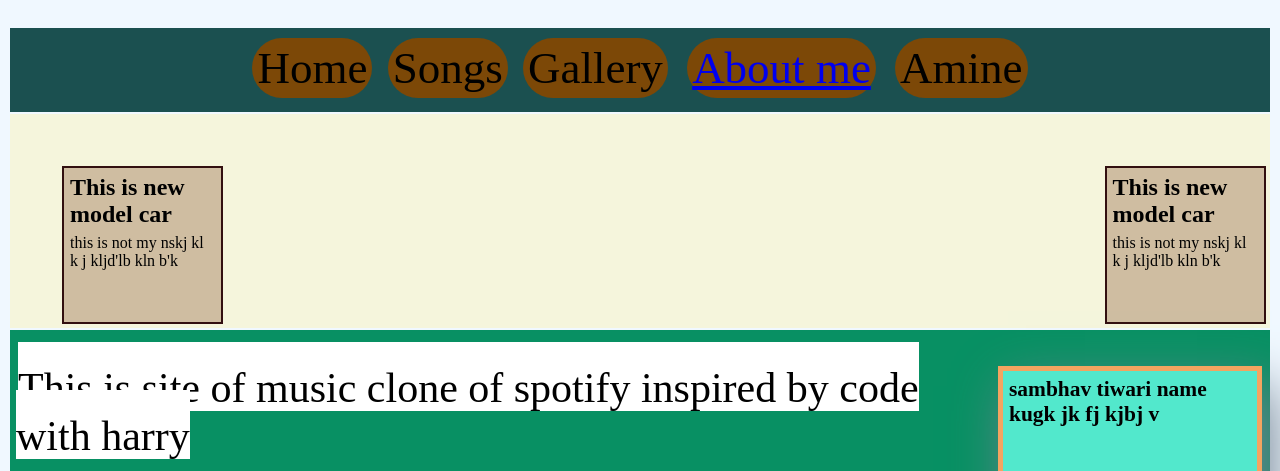
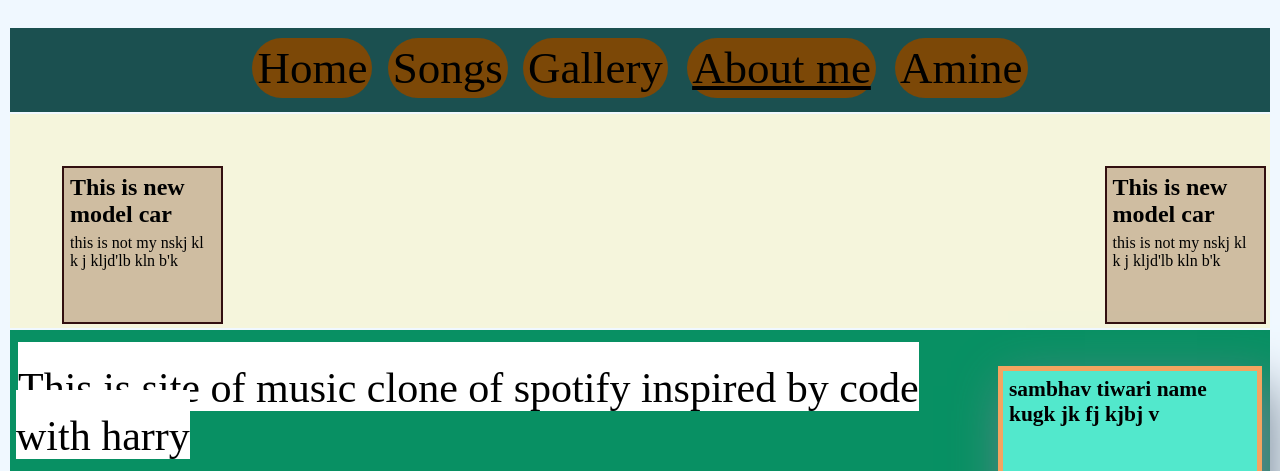
Before and after one commit to SAMBHAV512/sambhav, a plain HTML site: page index.html in a window 1280 px wide. Shown: the top 471 px of the page. Drawn offline with Linux system fonts and the light colour scheme.

Commit message:
Update style.css

```diff
--- a/style.css
+++ b/style.css
@@ -146,3 +146,6 @@ li:hover{
    float: left;
    cursor: pointer;
 }
+#about{
+    test-docoration:none;
+    color:black;
```
